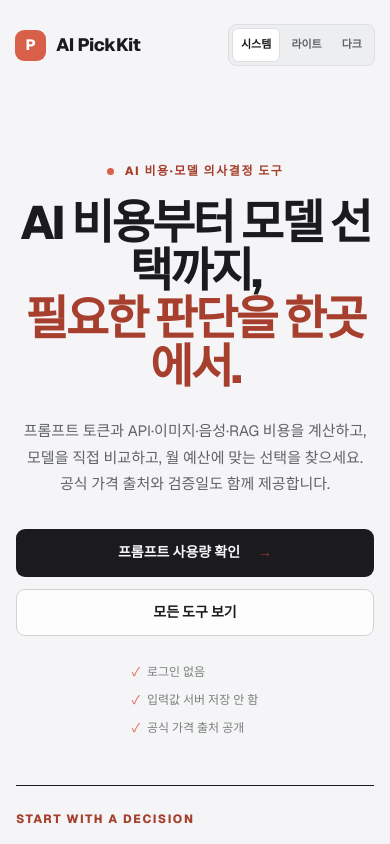
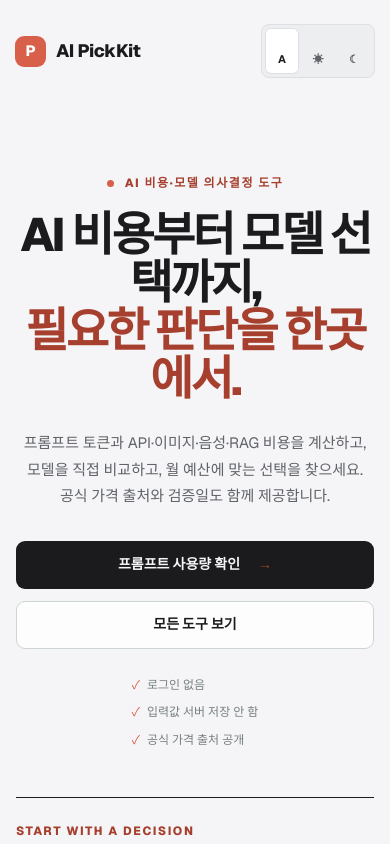
Before and after one commit to maxtop9843-byte/ai-pickkit, a Next.js app: page / in a window 390 px wide. Shown: the top 844 px of the page. Built offline with nearby package versions, Linux system fonts and the light colour scheme.

Commit message:
fix(UX-003A): align header actions across breakpoints

```diff
--- a/src/app/theme.css
+++ b/src/app/theme.css
@@ -84,6 +84,13 @@ footer,
   color: var(--color-text-primary);
 }
 
+.site-header-actions {
+  display: flex;
+  align-items: center;
+  justify-self: end;
+  gap: var(--space-2);
+}
+
 .site-header nav,
 .lede,
 .compare-heading > p,
@@ -126,7 +133,6 @@ footer,
 
 .theme-control {
   display: inline-flex;
-  justify-self: end;
   gap: 2px;
   padding: 3px;
   border: 1px solid var(--color-border-subtle);
@@ -157,6 +163,12 @@ footer,
   outline-offset: 2px;
 }
 
+@media (max-width: 980px) {
+  .theme-control-option {
+    padding-inline: 7px;
+  }
+}
+
 @media (max-width: 860px) {
   .site-header {
     grid-template-columns: 1fr auto;
@@ -172,6 +184,32 @@ footer,
   }
 }
 
+@media (max-width: 560px) {
+  .theme-control-option {
+    width: 34px;
+    overflow: hidden;
+    padding-inline: 0;
+    text-indent: -999px;
+  }
+
+  .theme-control-option::after {
+    display: block;
+    text-indent: 0;
+  }
+
+  .theme-control-option:nth-child(1)::after {
+    content: "A";
+  }
+
+  .theme-control-option:nth-child(2)::after {
+    content: "☀";
+  }
+
+  .theme-control-option:nth-child(3)::after {
+    content: "☾";
+  }
+}
+
 @media (pointer: coarse) {
   .theme-control-option {
     min-height: 44px;
```
